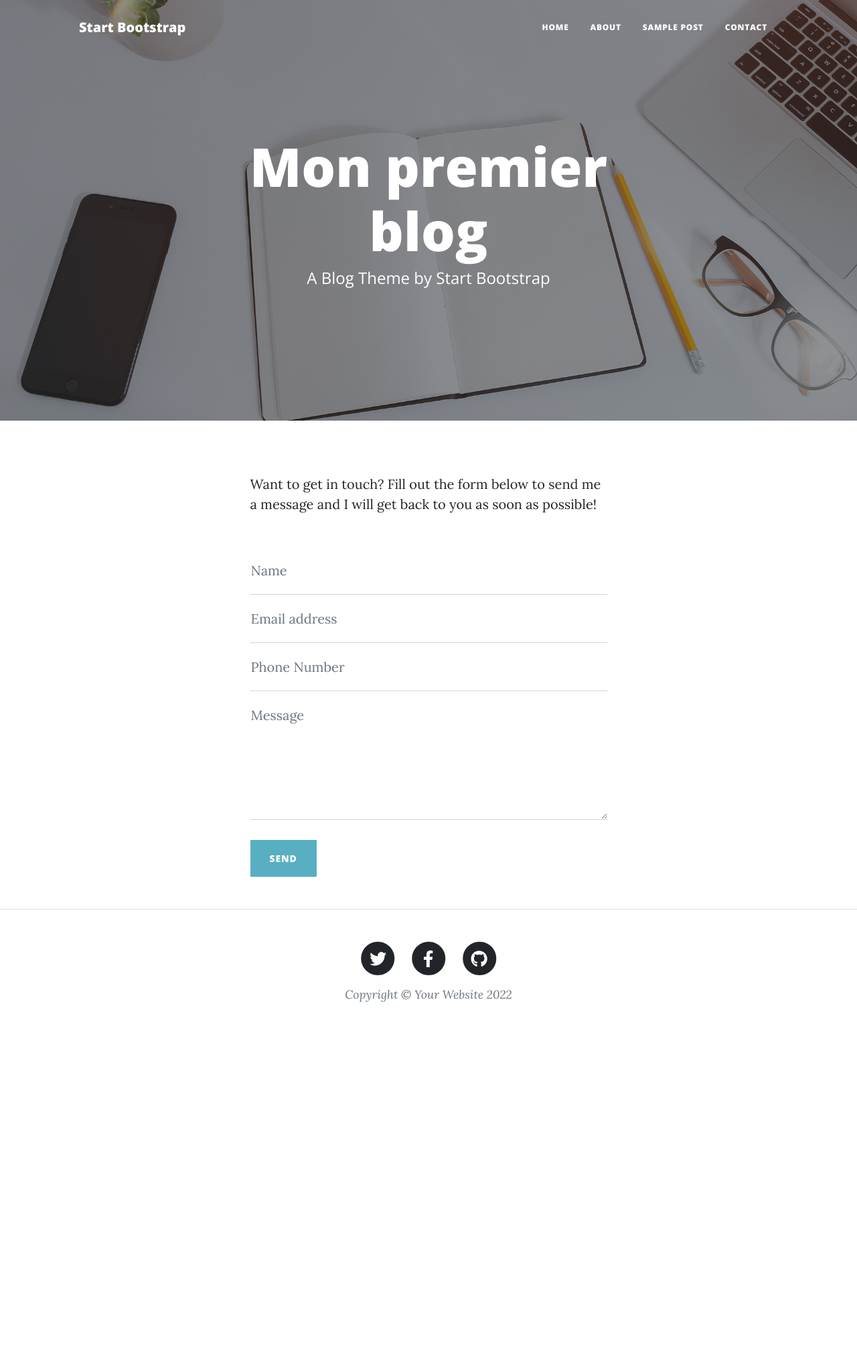
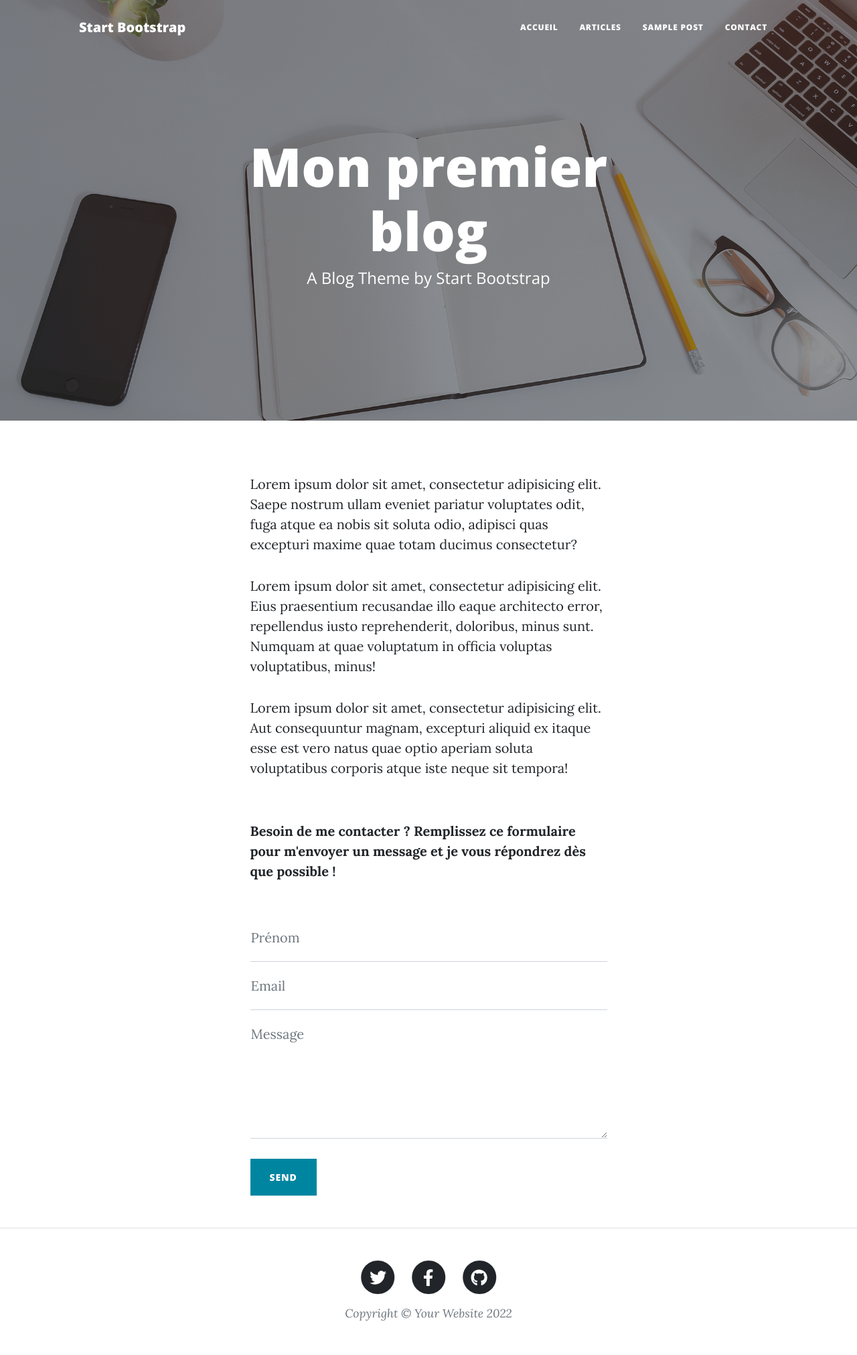
Before and after one commit to ChristopherSemard/Mon-premier-blog, a PHP site: page / in a window 1280 px wide. Shown: the whole page at 67% size. Before the commit the page ends 1496 px from the top, so only its background shows below. Run offline with PHP 8.4, Linux system fonts and the light colour scheme; some libraries are stand-ins or nearby versions.

Commit message:
ajout about

```diff
--- a/public/js/scripts.js
+++ b/public/js/scripts.js
@@ -1,29 +1,65 @@
 /*!
-* Start Bootstrap - Clean Blog v6.0.8 (https://startbootstrap.com/theme/clean-blog)
-* Copyright 2013-2022 Start Bootstrap
-* Licensed under MIT (https://github.com/StartBootstrap/startbootstrap-clean-blog/blob/master/LICENSE)
-*/
-window.addEventListener('DOMContentLoaded', () => {
+ * Start Bootstrap - Clean Blog v6.0.8 (https://startbootstrap.com/theme/clean-blog)
+ * Copyright 2013-2022 Start Bootstrap
+ * Licensed under MIT (https://github.com/StartBootstrap/startbootstrap-clean-blog/blob/master/LICENSE)
+ */
+window.addEventListener("DOMContentLoaded", () => {
     let scrollPos = 0;
-    const mainNav = document.getElementById('mainNav');
+    const mainNav = document.getElementById("mainNav");
     const headerHeight = mainNav.clientHeight;
-    window.addEventListener('scroll', function() {
+    window.addEventListener("scroll", function () {
         const currentTop = document.body.getBoundingClientRect().top * -1;
-        if ( currentTop < scrollPos) {
+        if (currentTop < scrollPos) {
             // Scrolling Up
-            if (currentTop > 0 && mainNav.classList.contains('is-fixed')) {
-                mainNav.classList.add('is-visible');
+            if (currentTop > 0 && mainNav.classList.contains("is-fixed")) {
+                mainNav.classList.add("is-visible");
             } else {
                 console.log(123);
-                mainNav.classList.remove('is-visible', 'is-fixed');
+                mainNav.classList.remove("is-visible", "is-fixed");
             }
         } else {
             // Scrolling Down
-            mainNav.classList.remove(['is-visible']);
-            if (currentTop > headerHeight && !mainNav.classList.contains('is-fixed')) {
-                mainNav.classList.add('is-fixed');
+            mainNav.classList.remove(["is-visible"]);
+            if (
+                currentTop > headerHeight &&
+                !mainNav.classList.contains("is-fixed")
+            ) {
+                mainNav.classList.add("is-fixed");
             }
         }
         scrollPos = currentTop;
     });
-})
+});
+
+tinymce.init({
+    selector: "#mytextarea",
+    plugins: [
+        "a11ychecker",
+        "advlist",
+        "advcode",
+        "advtable",
+        "autolink",
+        "checklist",
+        "export",
+        "lists",
+        "link",
+        "image",
+        "charmap",
+        "preview",
+        "anchor",
+        "searchreplace",
+        "visualblocks",
+        "powerpaste",
+        "fullscreen",
+        "formatpainter",
+        "insertdatetime",
+        "media",
+        "table",
+        "help",
+        "wordcount",
+    ],
+    toolbar:
+        "undo redo | formatpainter casechange blocks | bold italic backcolor | " +
+        "alignleft aligncenter alignright alignjustify | " +
+        "bullist numlist checklist outdent indent | removeformat | a11ycheck code table help",
+});
--- a/templates/header.php
+++ b/templates/header.php
@@ -9,8 +9,8 @@
                 </button>
                 <div class="collapse navbar-collapse" id="navbarResponsive">
                     <ul class="navbar-nav ms-auto py-4 py-lg-0">
-                        <li class="nav-item"><a class="nav-link px-lg-3 py-3 py-lg-4" href="index.html">Home</a></li>
-                        <li class="nav-item"><a class="nav-link px-lg-3 py-3 py-lg-4" href="about.html">About</a></li>
+                        <li class="nav-item"><a class="nav-link px-lg-3 py-3 py-lg-4" href="index.html">Accueil</a></li>
+                        <li class="nav-item"><a class="nav-link px-lg-3 py-3 py-lg-4" href="about.html">Articles</a></li>
                         <li class="nav-item"><a class="nav-link px-lg-3 py-3 py-lg-4" href="post.html">Sample Post</a></li>
                         <li class="nav-item"><a class="nav-link px-lg-3 py-3 py-lg-4" href="contact.html">Contact</a></li>
                     </ul>
--- a/templates/homepage.php
+++ b/templates/homepage.php
@@ -20,38 +20,35 @@
     <!-- Main Content-->
     <main class="container px-4 px-lg-5">
 
+        <!-- About -->
+        <div class="container px-4 px-lg-5">
+                    <div class="row gx-4 gx-lg-5 justify-content-center">
+                        <div class="col-md-10 col-lg-8 col-xl-7">
+                            <p>Lorem ipsum dolor sit amet, consectetur adipisicing elit. Saepe nostrum ullam eveniet pariatur voluptates odit, fuga atque ea nobis sit soluta odio, adipisci quas excepturi maxime quae totam ducimus consectetur?</p>
+                            <p>Lorem ipsum dolor sit amet, consectetur adipisicing elit. Eius praesentium recusandae illo eaque architecto error, repellendus iusto reprehenderit, doloribus, minus sunt. Numquam at quae voluptatum in officia voluptas voluptatibus, minus!</p>
+                            <p>Lorem ipsum dolor sit amet, consectetur adipisicing elit. Aut consequuntur magnam, excepturi aliquid ex itaque esse est vero natus quae optio aperiam soluta voluptatibus corporis atque iste neque sit tempora!</p>
+                        </div>
+                    </div>
+                </div>
 
-
-
-
-    <div class="container px-4 px-lg-5">
+        <!-- Form contact -->
+        <div class="container px-4 px-lg-5">
                 <div class="row gx-4 gx-lg-5 justify-content-center">
                     <div class="col-md-10 col-lg-8 col-xl-7">
-                        <p>Want to get in touch? Fill out the form below to send me a message and I will get back to you as soon as possible!</p>
+                        <p class="fw-bold">Besoin de me contacter ? Remplissez ce formulaire pour m'envoyer un message et je vous répondrez dès que possible !</p>
                         <div class="my-5">
-                            <!-- * * * * * * * * * * * * * * *-->
-                            <!-- * * SB Forms Contact Form * *-->
-                            <!-- * * * * * * * * * * * * * * *-->
-                            <!-- This form is pre-integrated with SB Forms.-->
-                            <!-- To make this form functional, sign up at-->
-                            <!-- https://startbootstrap.com/solution/contact-forms-->
-                            <!-- to get an API token!-->
-                            <form id="contactForm" data-sb-form-api-token="API_TOKEN">
+
+                            <form id="contactForm" action="" method="POST">
                                 <div class="form-floating">
                                     <input class="form-control" id="name" type="text" placeholder="Enter your name..." data-sb-validations="required" />
-                                    <label for="name">Name</label>
+                                    <label for="name">Prénom</label>
                                     <div class="invalid-feedback" data-sb-feedback="name:required">A name is required.</div>
                                 </div>
                                 <div class="form-floating">
                                     <input class="form-control" id="email" type="email" placeholder="Enter your email..." data-sb-validations="required,email" />
-                                    <label for="email">Email address</label>
+                                    <label for="email">Email</label>
                                     <div class="invalid-feedback" data-sb-feedback="email:required">An email is required.</div>
                                     <div class="invalid-feedback" data-sb-feedback="email:email">Email is not valid.</div>
-                                </div>
-                                <div class="form-floating">
-                                    <input class="form-control" id="phone" type="tel" placeholder="Enter your phone number..." data-sb-validations="required" />
-                                    <label for="phone">Phone Number</label>
-                                    <div class="invalid-feedback" data-sb-feedback="phone:required">A phone number is required.</div>
                                 </div>
                                 <div class="form-floating">
                                     <textarea class="form-control" id="message" placeholder="Enter your message here..." style="height: 12rem" data-sb-validations="required"></textarea>
@@ -77,7 +74,7 @@
                                 <!-- an error submitting the form-->
                                 <div class="d-none" id="submitErrorMessage"><div class="text-center text-danger mb-3">Error sending message!</div></div>
                                 <!-- Submit Button-->
-                                <button class="btn btn-primary text-uppercase disabled" id="submitButton" type="submit">Send</button>
+                                <button class="btn btn-primary text-uppercase" id="submitButton" type="submit">Send</button>
                             </form>
                         </div>
                     </div>
--- a/templates/layout.php
+++ b/templates/layout.php
@@ -14,6 +14,8 @@
         <link href="https://fonts.googleapis.com/css?family=Open+Sans:300italic,400italic,600italic,700italic,800italic,400,300,600,700,800" rel="stylesheet" type="text/css" />
         <!-- Core theme CSS (includes Bootstrap)-->
         <link href="css/styles.css" rel="stylesheet" />
+        <!-- TinyMCE -->
+        <script src="https://cdn.tiny.cloud/1/no-api-key/tinymce/6/tinymce.min.js" referrerpolicy="origin"></script>
     </head>
     <body>
 
```
